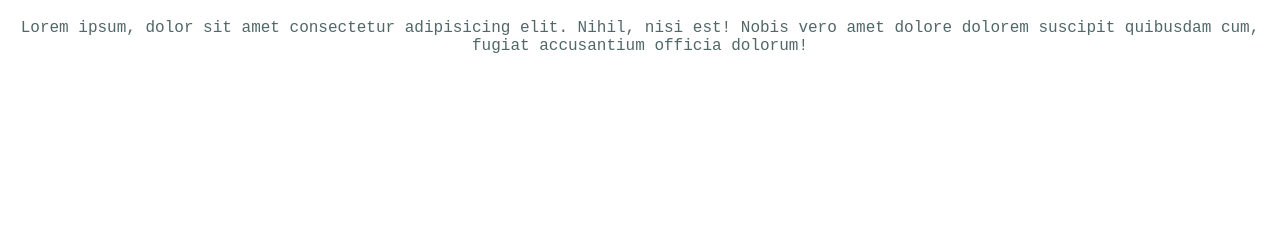
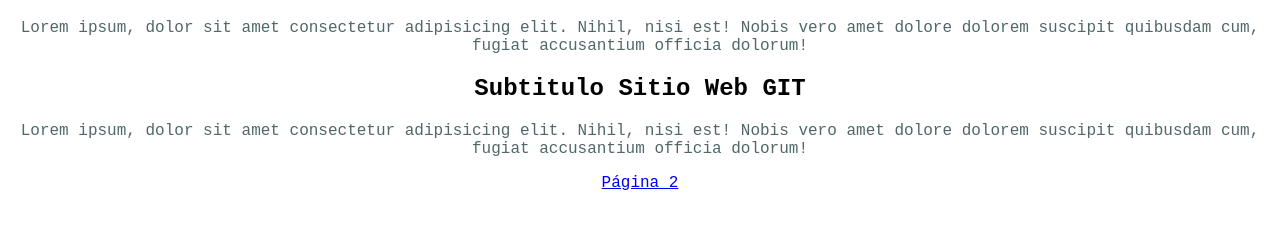
Before and after one commit to Crlstlan/WebGit, a plain HTML site: page index.html in a window 1280 px wide. Shown: the part 61-290 px from the top of the page. Drawn offline with Linux system fonts and the light colour scheme.

Commit message:
version2 - se agrega la pagina 2 al proyecto web

```diff
--- a/estilos.css
+++ b/estilos.css
@@ -9,6 +9,11 @@ h1{
     color: rgb(94, 145, 165);
 }
 
+h2{
+    color: black;
+    text-align: center;
+}
+
 p{
 text-align: center;
 color: rgb(81, 103, 104);
--- a/index.html
+++ b/index.html
@@ -4,12 +4,14 @@
     <meta charset="UTF-8">
     <meta http-equiv="X-UA-Compatible" content="IE=edge">
     <meta name="viewport" content="width=device-width, initial-scale=1.0">
-    <title>Document</title>
+    <title>Prueba Git</title>
     <link rel="stylesheet" href="estilos.css">
 </head>
 <body>
     <h1>Sitio web GIT</h1>
     <p>Lorem ipsum, dolor sit amet consectetur adipisicing elit. Nihil, nisi est! Nobis vero amet dolore dolorem suscipit quibusdam cum, fugiat accusantium officia dolorum!</p>
-
+    <h2>Subtitulo Sitio Web GIT</h2>
+    <p>Lorem ipsum, dolor sit amet consectetur adipisicing elit. Nihil, nisi est! Nobis vero amet dolore dolorem suscipit quibusdam cum, fugiat accusantium officia dolorum!</p>
+    <a href="pagina_2.html">Página 2</a>
 </body>
 </html>
```
Also changed, not shown: pagina_2.html (added, +12 -0 lines).
